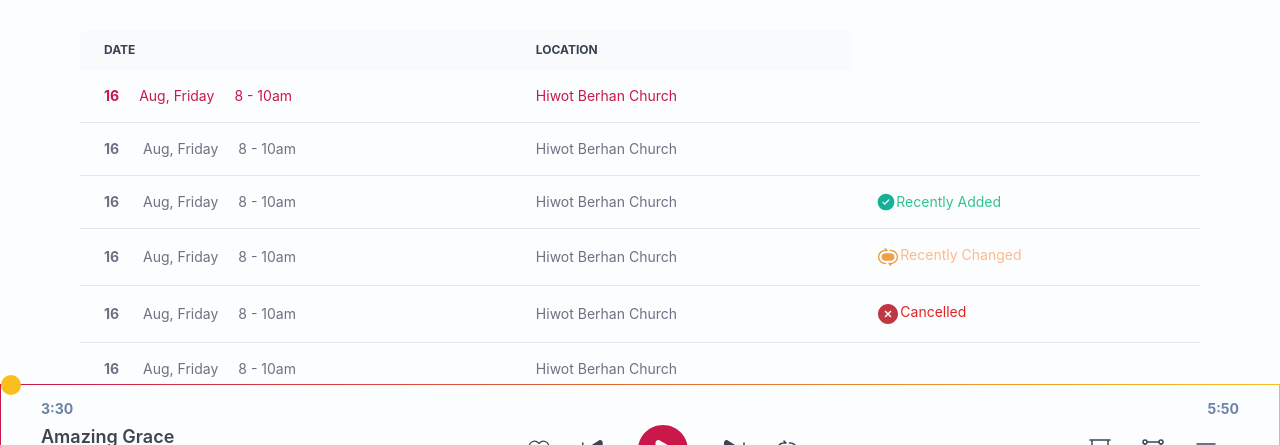
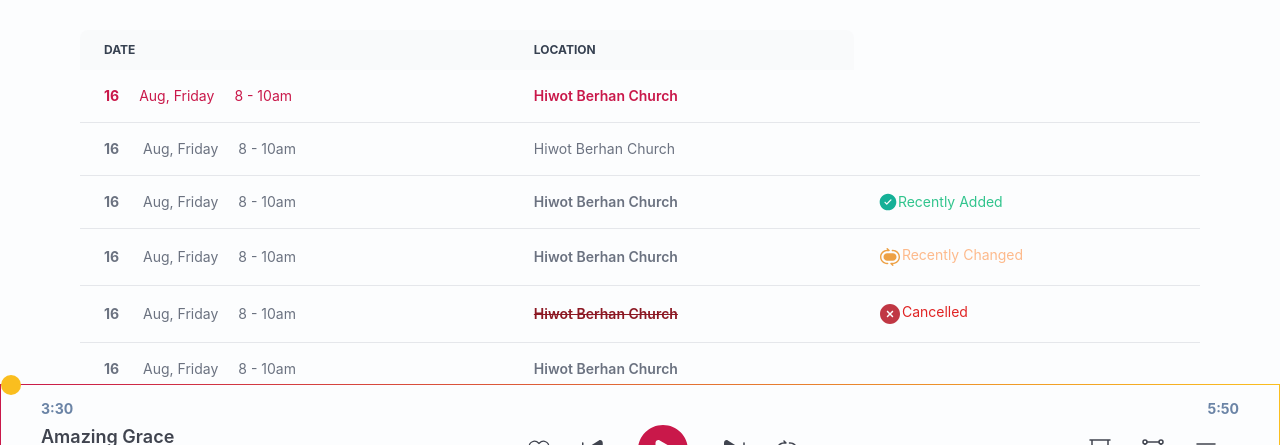
Before and after one commit to xXRex45Xx/mkc-songbook, a React (Vite) app in the folder frontend/: page /schedule in a window 1280 px wide. Shown: the part 290-735 px from the top of the page. Built offline with nearby package versions, Linux system fonts and the light colour scheme; no server answers.

Commit message:
Modified schedule model to include updated at and cancelled flag, fixed schedule page location cell design

```diff
--- a/frontend/src/pages/schedule.page.jsx
+++ b/frontend/src/pages/schedule.page.jsx
@@ -23,7 +23,7 @@ const SchedulePage = () => {
 						<span className="font-bold mr-5">16</span>
 						<span className="mr-5">Aug, Friday</span>8 - 10am
 					</Table.Cell>
-					<Table.Cell>Hiwot Berhan Church</Table.Cell>
+					<Table.Cell className="font-semibold">Hiwot Berhan Church</Table.Cell>
 					<Table.Cell></Table.Cell>
 				</Table.Row>
 				<Table.Row>
@@ -39,7 +39,7 @@ const SchedulePage = () => {
 						<span className="font-bold mr-5">16</span>
 						<span className="mr-5"> Aug, Friday</span>8 - 10am
 					</Table.Cell>
-					<Table.Cell>Hiwot Berhan Church</Table.Cell>
+					<Table.Cell className="font-semibold">Hiwot Berhan Church</Table.Cell>
 					<Table.Cell className="text-green-400 flex">
 						<img src={green} />
 						Recently Added
@@ -50,7 +50,7 @@ const SchedulePage = () => {
 						<span className="font-bold mr-5">16</span>
 						<span className="mr-5"> Aug, Friday</span>8 - 10am
 					</Table.Cell>
-					<Table.Cell>Hiwot Berhan Church</Table.Cell>
+					<Table.Cell className="font-semibold">Hiwot Berhan Church</Table.Cell>
 					<Table.Cell className="text-orange-300 flex">
 						<img src={orange} alt="" />
 						Recently Changed
@@ -61,7 +61,9 @@ const SchedulePage = () => {
 						<span className="font-bold mr-5">16</span>
 						<span className="mr-5"> Aug, Friday</span>8 - 10am
 					</Table.Cell>
-					<Table.Cell>Hiwot Berhan Church</Table.Cell>
+					<Table.Cell className="font-semibold text-error-300 line-through">
+						Hiwot Berhan Church
+					</Table.Cell>
 					<Table.Cell className="text-red-600 flex">
 						<img src={red} />
 						Cancelled
@@ -72,7 +74,7 @@ const SchedulePage = () => {
 						<span className="font-bold mr-5">16</span>
 						<span className="mr-5"> Aug, Friday</span>8 - 10am
 					</Table.Cell>
-					<Table.Cell>Hiwot Berhan Church</Table.Cell>
+					<Table.Cell className="font-semibold">Hiwot Berhan Church</Table.Cell>
 					<Table.Cell></Table.Cell>
 				</Table.Row>
 			</CustomTable>
```
Also changed, not shown: 1 other file (tests, documents, lock files or other folders).
